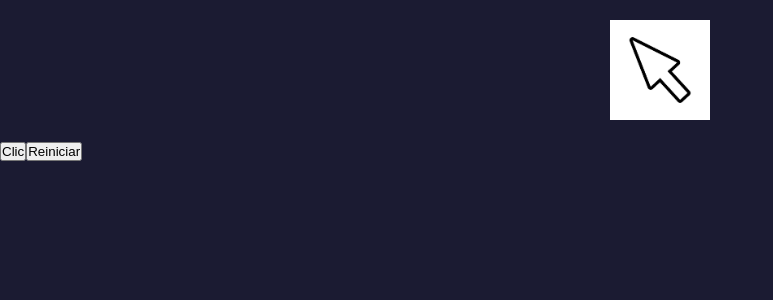
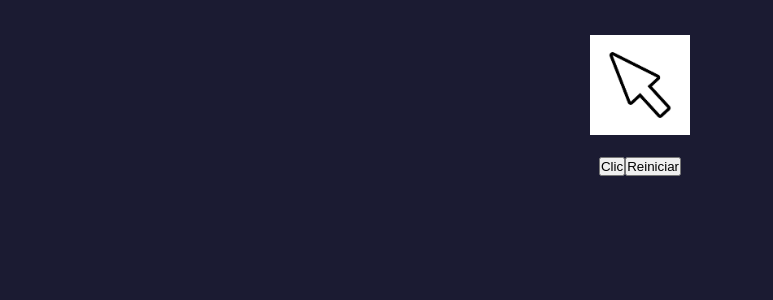
Before and after one commit to JaimeRomeroH/Contador-de-clics, a React (Create React App) app: page / in a window 1280 px wide. Shown: the top 300 px of the page, without its empty margins (0-773 px from the left). Built offline with nearby package versions, Linux system fonts and the light colour scheme.

Commit message:
Se modifico el archivo App.css

```diff
--- a/src/App.css
+++ b/src/App.css
@@ -9,7 +9,7 @@ body{
   background-color: #1b1b32;
 }
 
-.app{
+.App{
   display: flex;
   flex-wrap: wrap;
   align-items: center;
```
